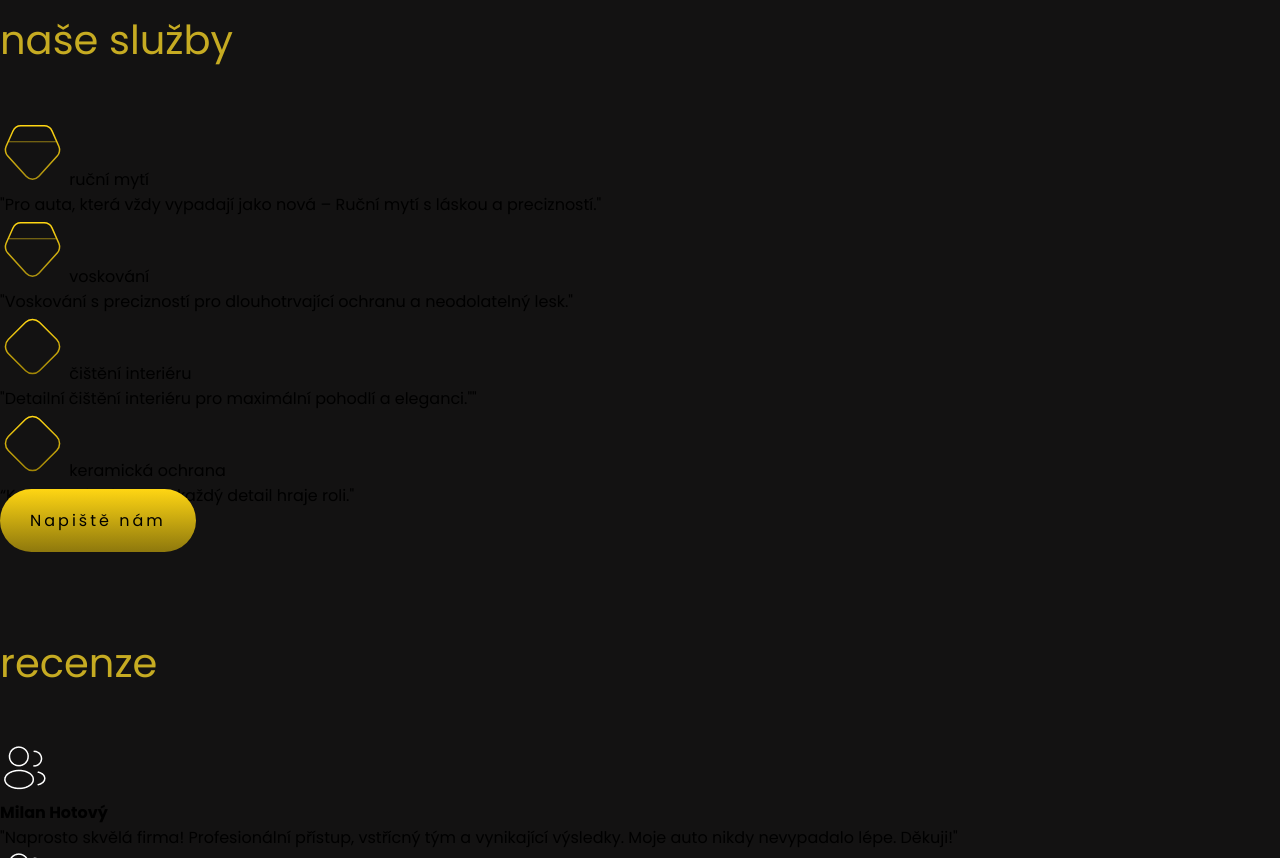
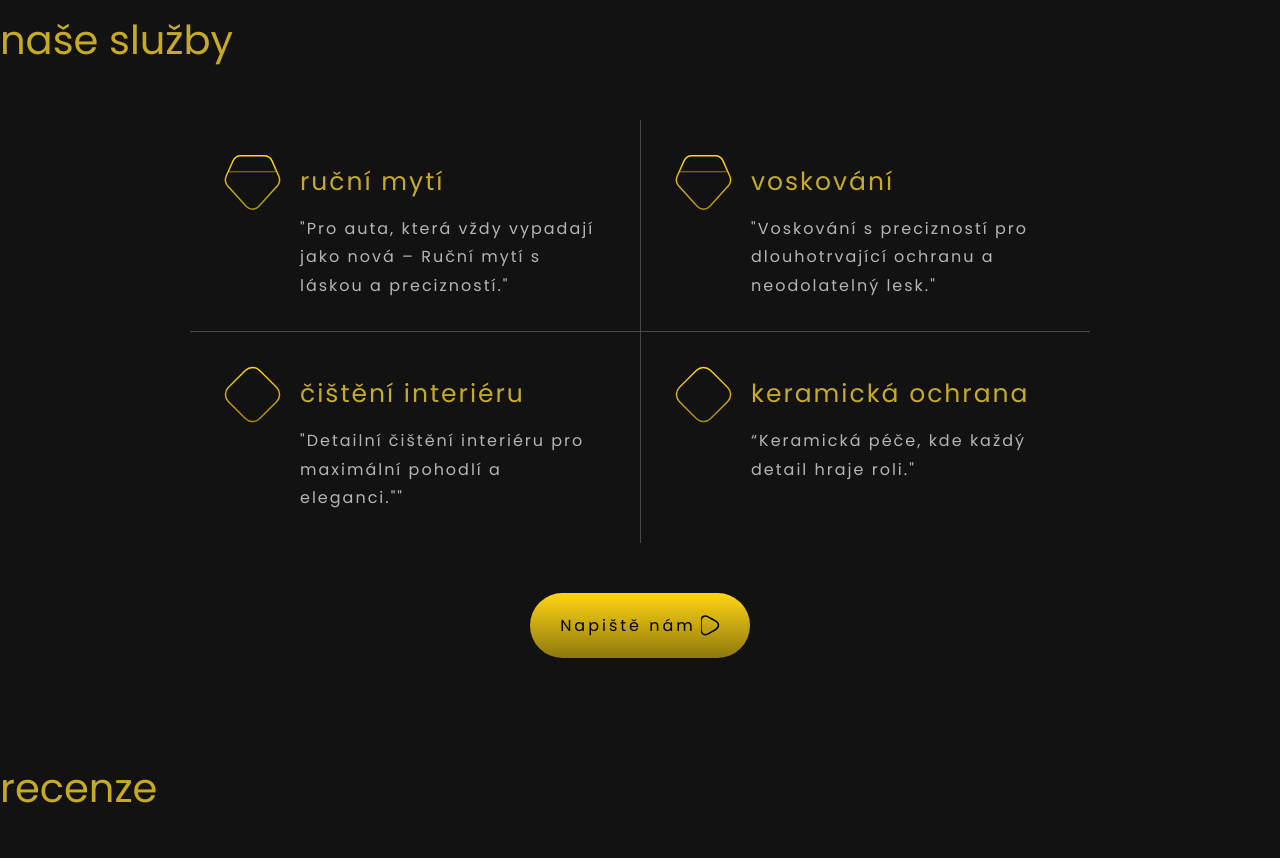
Before and after one commit to malyrudy/mojeMycka, a plain HTML site: page index.html in a window 1280 px wide. Shown: the part 920-1778 px from the top of the page. Drawn offline with Linux system fonts and the light colour scheme.

Commit message:
nase sluzby hotovsom

```diff
--- a/index.html
+++ b/index.html
@@ -37,7 +37,7 @@
             <section id="home">
                 <div class="text-content">
                     <h1>Starost o vaše <br>auto nikdy <br><span>nebyla</span> snazší.</h1>
-                    <h3>o vaše auto bude <br>postaráno jako o vlastní</h3>
+                    <h3>o váš vůz bude <br>postaráno jako o vlastní</h3>
                     <div class="hero-buttons">
                         <a href="#" class="btn">Naše služby</a>
                         <a href="#" class="btn">Kontaktujte nás</a>
@@ -130,7 +130,10 @@
                             </p>
                         </div>
                     </div>
-                    <a href="#" class="btn">Napiště nám</a>
+                    <a href="#" class="btn">Napiště nám <svg width="19" height="21" viewBox="0 0 19 21" fill="none" xmlns="http://www.w3.org/2000/svg">
+                        <path d="M0 10.3163V6.42259C0 1.59551 3.42708 -0.387822 7.6125 2.03301L10.9812 3.98718L14.35 5.94134C18.5354 8.36218 18.5354 12.3143 14.35 14.7351L10.9812 16.6893L7.6125 18.6434C3.42708 21.0205 0 19.0518 0 14.2101V10.3163Z" stroke="black" stroke-width="1.5" stroke-miterlimit="10" stroke-linecap="round" stroke-linejoin="round"/>
+                        </svg>
+                    </a>
                 </div>
             </section>
             <section id="reviews">
--- a/styles/index.css
+++ b/styles/index.css
@@ -3,6 +3,7 @@
 :root {
     --yellow: #c6ab22;
     --white: rgba(255, 255, 255, 0.685);
+    --border-line: rgba(255, 255, 255, 0.233);
 }
 
 * {
@@ -10,6 +11,7 @@
     padding: 0;
     box-sizing: border-box;
     font-family: 'Poppins', sans-serif;
+    user-select: none;
 }
 
 button {
@@ -24,7 +26,6 @@ ul {
 a {
     text-decoration: none;
     color: inherit;
-    user-select: none;
 }
 
 section h2 {
@@ -136,3 +137,60 @@ section {
 }
 
 /* SECTION SERVICES */
+#services .services-content {
+    display: flex;
+    flex-direction: column;
+    align-items: center;
+    justify-content: center;
+    gap: 50px;
+}
+#services .services-list {
+    /* border: 1px solid red; */
+    display: grid;
+    justify-content: center;
+    grid-template-columns: repeat(2, minmax(350px, 450px));
+    /* grid-gap: 30px; */
+}
+
+#services .services-list .services-item {
+    padding: 30px;
+}
+
+#services .services-list .services-item-name {
+    display: flex;
+    align-items: center;
+    gap: 15px;
+}
+
+#services .services-list .services-item-name a {
+    color: var(--yellow);
+    font-size: 25px;
+    letter-spacing: 2px;
+}
+
+#services .services-list .services-item .service-description {
+    color: var(--white);
+    letter-spacing: 2px;
+    margin-left: 80px;
+    line-height: 1.8;
+}
+
+#services .services-list .services-item {
+    border-top: 1px solid var(--border-line);
+    border-left: 1px solid var(--border-line);
+    &:nth-child(1),
+    &:nth-child(2) {
+        border-top: none;
+    };
+    &:nth-child(1),
+    &:nth-child(3) {
+        border-left: none;
+    };
+}
+
+#services .services-content .btn {
+    display: flex;
+    align-items: center;
+    justify-content: center;
+    gap: 5px;
+}
```
